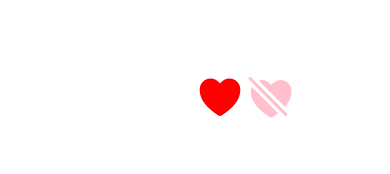
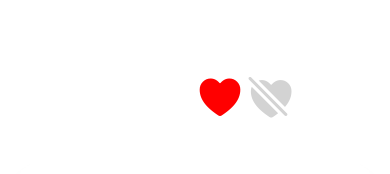
Before and after one commit to vijaypadmakumar/chewd, a React Native app: screen /Home in a window 390 px wide. Shown: the part 555-729 px from the top of the page. Built offline with nearby package versions, Linux system fonts and the light colour scheme; grey boxes are pictures that could not be loaded.

Commit message:
added recommendations.js

```diff
--- a/App.js
+++ b/App.js
@@ -1,4 +1,3 @@
-// libraries
 import React from 'react';
 import { StyleSheet } from 'react-native';
 import { createNativeStackNavigator } from '@react-navigation/native-stack';
--- a/Components/Card.jsx
+++ b/Components/Card.jsx
@@ -5,18 +5,18 @@ import { Icon } from 'react-native-elements'
 const iconSize = 50
 
 function Card(props) {
-    const url = ["https://www.simplyrecipes.com/thmb/YSlSLYrnOBfkzE3rD_uMSnA8dlA=/960x0/filters:no_upscale():max_bytes(150000):strip_icc():format(webp)/Simply-Recipes-Homemade-Pizza-LEAD-3-8aa37af554cf4445a1e3e54fdc66e974.jpg", "https://picsum.photos/seed/1920/1080"]
+    const { name, restaurantName, image } = props.data
     return (
         <View style={styles.container}>
             <View style={styles.card}>
-                <ImageBackground imageStyle={{ borderRadius: 10 }} style={styles.image} source={{ uri: url[0] }}>
+                <ImageBackground imageStyle={{ borderRadius: 10 }} style={styles.image} source={{ uri: image }}>
                     <View style={styles.cardDescription}>
-                        <Text style={styles.cardHeading}>Pizza from PizzaPlace</Text>
+                        <Text style={styles.cardHeading}>{`${name} from ${restaurantName}`}</Text>
                         <View style={styles.likeDislike}>
                             <Icon size={iconSize} name='heart' type='ionicon' color='red' onPress={() => {
                                 console.log("like card clicked")
                             }} />
-                            <Icon size={iconSize} name='heart-dislike' type='ionicon' color='pink' onPress={() => {
+                            <Icon size={iconSize} name='heart-dislike' type='ionicon' color='lightgrey' onPress={() => {
                                 console.log("disklike card clicked")
                             }} />
                         </View>
--- a/Screens/HomeScreen.jsx
+++ b/Screens/HomeScreen.jsx
@@ -5,6 +5,9 @@ import Card from '../Components/Card';
 import store from '../store';
 import BottomBar from '../Components/BottomBar';
 import * as RootNavigation from "../RootNavigation"
+
+// data
+import recommendations from '../assets/data/recommendations';
 
 // TODO
 // once the user is verified and is on the home screen
@@ -21,7 +24,7 @@ function HomeScreen() {
             <View style={styles.titleBar}>
                 <Image style={styles.brandTitle} source={require("../assets/images/logo.png")} />
             </View>
-            <Card />
+            <Card data={recommendations[0]} />
             <BottomBar />
         </View>
     );
--- /dev/null
+++ b/assets/data/recommendations.js
@@ -0,0 +1,16 @@
+const recommendations = [
+    {
+        _id: 0,
+        name: "Pizza",
+        restaurantName: "PizzaPlace",
+        image: "https://www.simplyrecipes.com/thmb/YSlSLYrnOBfkzE3rD_uMSnA8dlA=/960x0/filters:no_upscale():max_bytes(150000):strip_icc():format(webp)/Simply-Recipes-Homemade-Pizza-LEAD-3-8aa37af554cf4445a1e3e54fdc66e974.jpg",
+    },
+    {
+        _id: 1,
+        name: "Pizza",
+        restaurantName: "PizzaPlace",
+        image: "https://www.simplyrecipes.com/thmb/YSlSLYrnOBfkzE3rD_uMSnA8dlA=/960x0/filters:no_upscale():max_bytes(150000):strip_icc():format(webp)/Simply-Recipes-Homemade-Pizza-LEAD-3-8aa37af554cf4445a1e3e54fdc66e974.jpg",
+    },
+]
+
+export default recommendations
```
